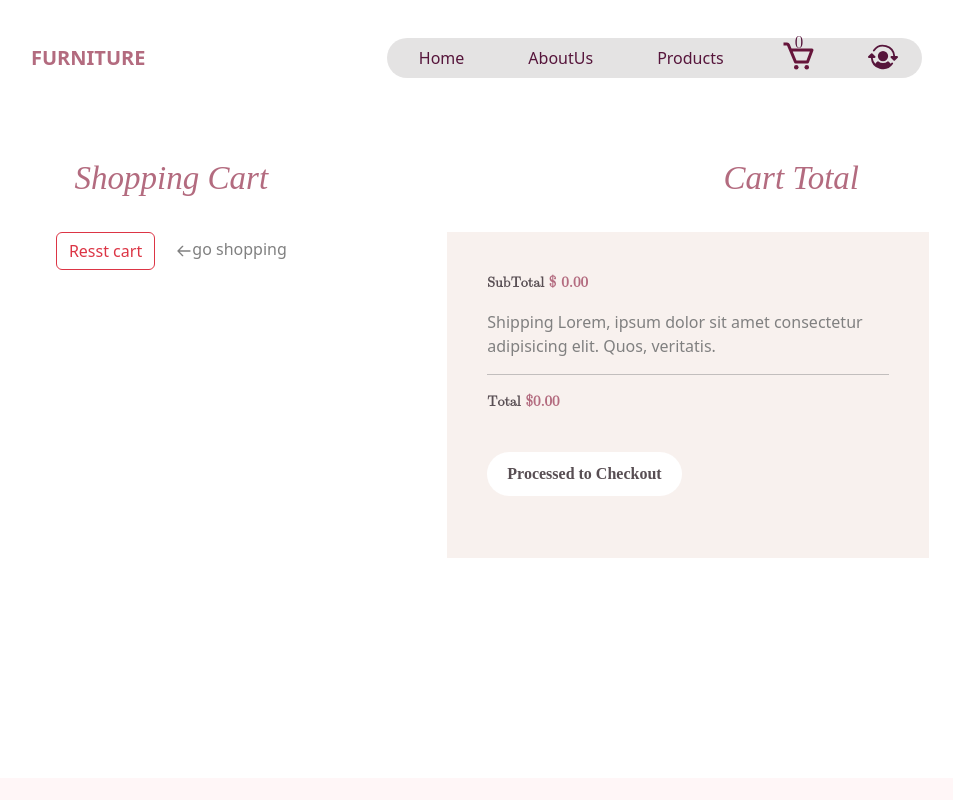
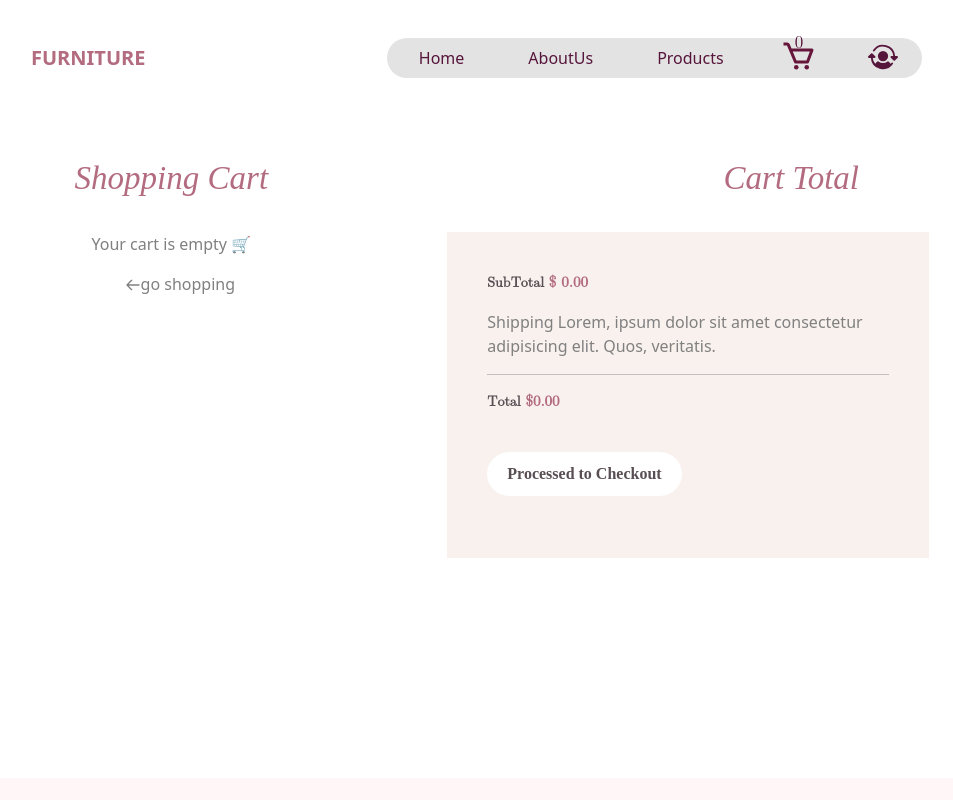
Before and after one commit to Alaakhaled1911/Furniture-Shop-ReduxToolkit, a React (Create React App) app: page /shipping in a window 1280 px wide. Shown: the top 800 px of the page, without its empty margins (75-1028 px from the left). Built offline with nearby package versions, Linux system fonts and the light colour scheme.

Commit message:
Enhance shopping cart

```diff
--- a/src/Component/Cartitem.js
+++ b/src/Component/Cartitem.js
@@ -11,9 +11,9 @@ import { HiOutlineArrowLeft } from "react-icons/hi";
 import { ToastContainer, toast } from "react-toastify";
 import { Link } from "react-router-dom";
 import Button from "react-bootstrap/Button";
+
 const Cartitem = () => {
   const dispatch = useDispatch();
-
   const { productData } = useSelector((state) => state.products);
 
   return (
@@ -22,8 +22,10 @@ const Cartitem = () => {
         <div>
           <h2>Shopping Cart</h2>
         </div>
+
         <div>
-          {productData.map((item) => (
+          {productData.length > 0 ? (
+            productData.map((item) => (
               <div key={item.id} className="maincard2">
                 <div className="photo">
                   <IoMdClose
@@ -32,7 +34,7 @@ const Cartitem = () => {
                       toast.error(`${item.title} is removed`)
                     }
                   />
-                <img src={item.image} />
+                  <img src={item.image} alt={item.name} />
                 </div>
                 <div className="cont">
                   <div className="twxt">
@@ -61,8 +63,9 @@ const Cartitem = () => {
                     </button>
 
                     <span>
-                    <div> {item.quantity} </div>
+                      <div>{item.quantity}</div>
                     </span>
+
                     <button
                       style={{ border: "1px solid" }}
                       aria-label="Increment value"
@@ -82,20 +85,28 @@ const Cartitem = () => {
                       +
                     </button>
                   </div>
-                <p className="pp"> {item.price * item.quantity}$</p>
+                  <p className="pp">{item.price * item.quantity}$</p>
                 </div>
               </div>
-          ))}
+            ))
+          ) : (
+            <p style={{ marginTop: "20px", color: "gray" }}>
+              Your cart is empty 🛒
+            </p>
+          )}
         </div>
+
+        {productData.length > 0 && (
           <Button
             variant="outline-danger"
             onClick={() =>
-            dispatch(resetcart()) & toast.error(`your cart is Empty`)
+              dispatch(resetcart()) & toast.error(`Your cart is empty`)
             }
           >
-          {" "}
-          Resst cart
-        </Button>{" "}
+            Reset cart
+          </Button>
+        )}
+
         <Link
           to="/"
           style={{
@@ -105,7 +116,6 @@ const Cartitem = () => {
           <button
             style={{
               marginLeft: "17px",
-
               alignItems: "center",
               gap: "4px",
               color: "gray",
@@ -121,6 +131,7 @@ const Cartitem = () => {
             go shopping
           </button>
         </Link>
+
         <ToastContainer
           position="top-left"
           autoClose={3000}
--- a/src/Component/cart2.css
+++ b/src/Component/cart2.css
@@ -94,7 +94,8 @@
   {
     .maincard2 {
 
-      width: 70%;
+      width: 100%;
+      margin: 10px auto;
     }
   }
   @media (max-width: 400px)
--- a/src/Component/cartitem.css
+++ b/src/Component/cartitem.css
@@ -43,7 +43,7 @@
     display: flex;
     flex-direction: row;
     justify-content: center;
-    align-items: center;
+    align-items: baseline;
     align-content: center;
 }
 
@@ -54,6 +54,7 @@
 }
 .cont .twxt .nameofauthor{
     color:gray
+
 }
 .buts{
     display: flex;
@@ -118,4 +119,24 @@
       padding:5px;
       margin: 5px;
     }
+
+
   }
+  @media (max-width:460px){
+     .photo img {
+      width: 70%;
+
+
+
+    }
+    .cont .twxt .nameofauthor{
+    color:gray;
+    font-size: 13px;
+
+}
+
+ .pp {
+  font-size: 13px;
+    margin-left: 10px;
+}
+  }
```
Lines whose indentation alone changed are shown as unchanged.
